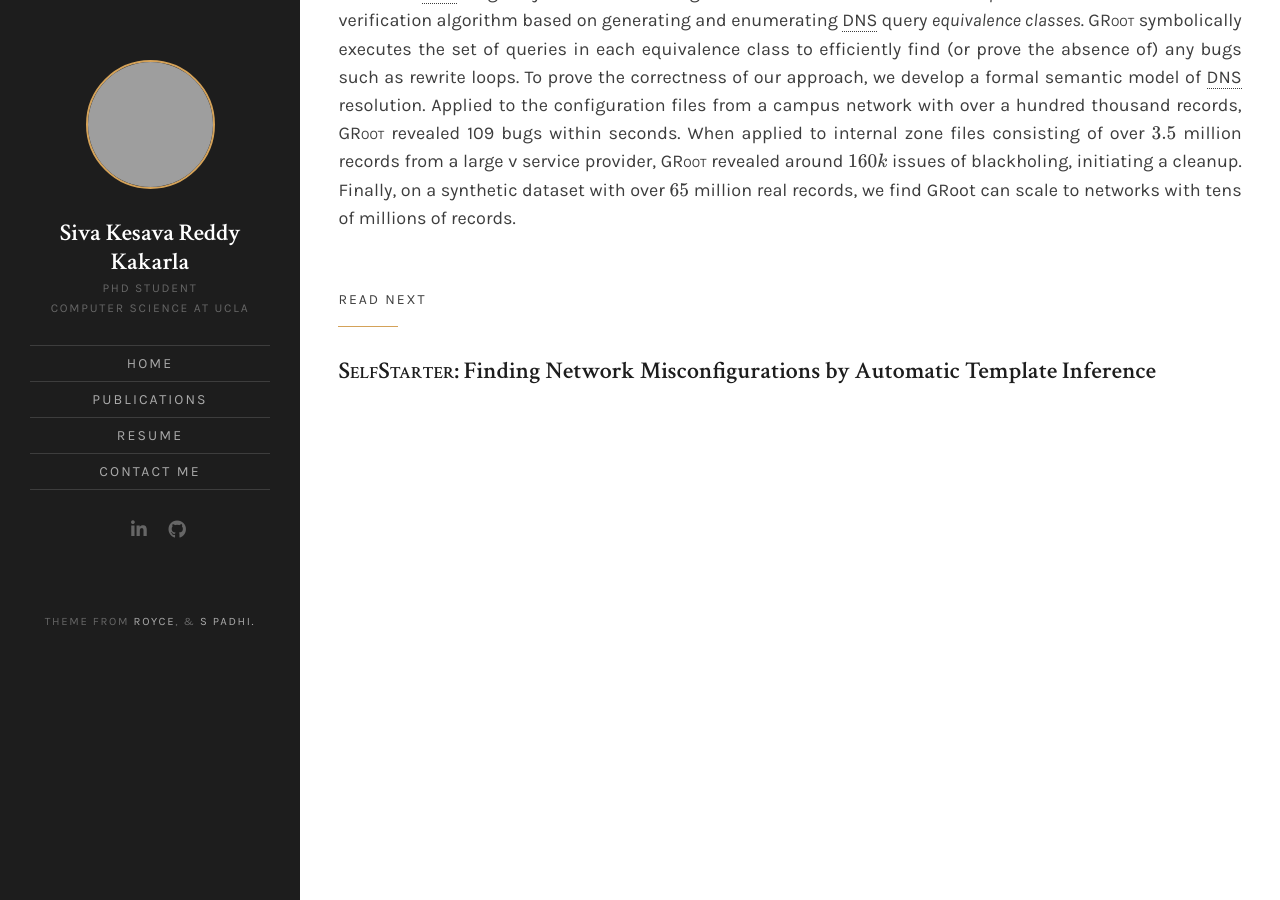
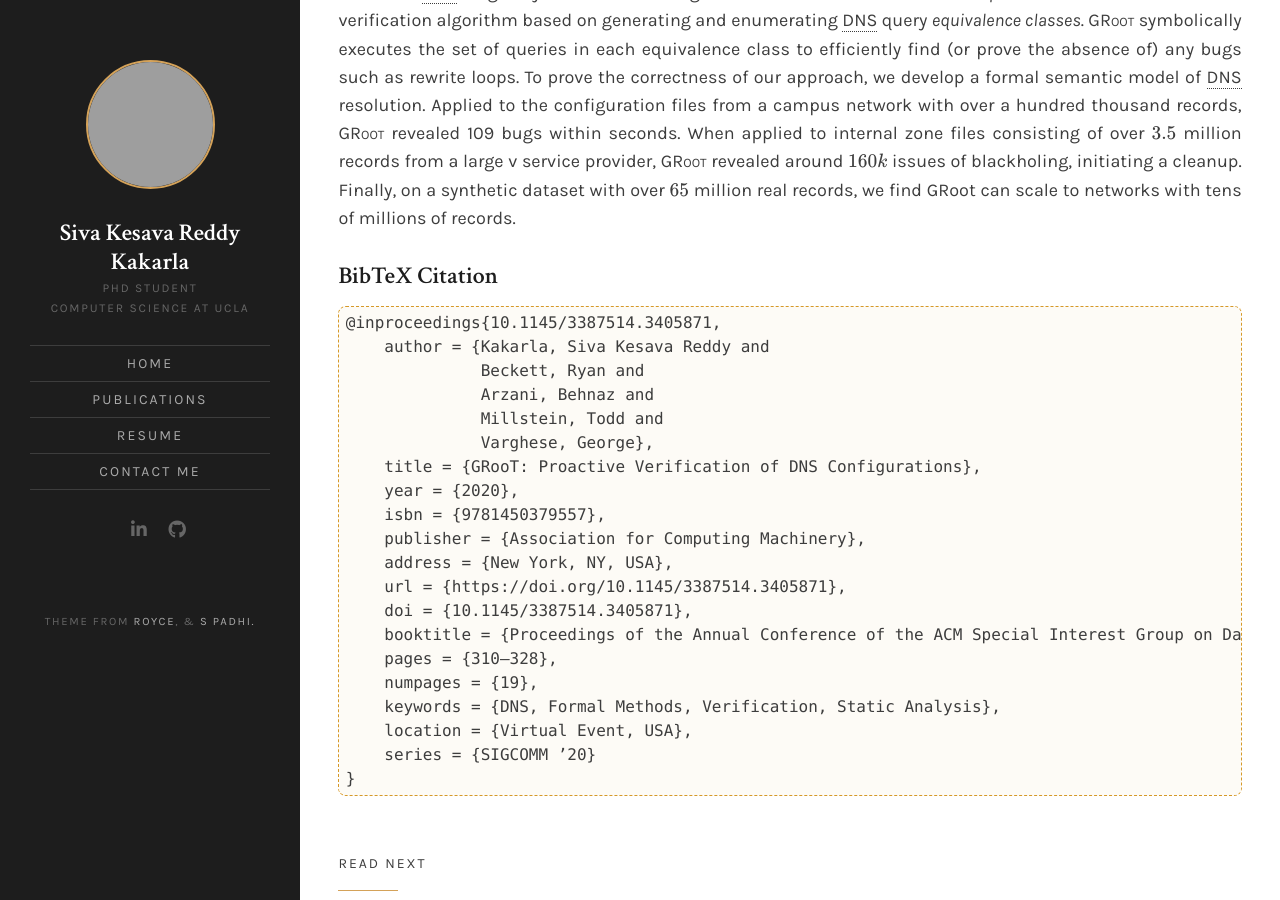
Before and after one commit to SivaKesava1/sivakesava1.github.io, a Jekyll site: the page built from _projects/5-groot.md, in a window 1280 px wide and 900 px high, scrolled down 469 px. Built offline with Jekyll 4.4.1, drawn with Linux system fonts in a browser that asks for light colours; nearby versions of some CDN libraries; a style sheet for code colours, icons or effects is not loaded; grey boxes are pictures that could not be loaded.

Commit message:
Added GRoot paper citation

````diff
--- a/_projects/5-groot.md
+++ b/_projects/5-groot.md
@@ -45,3 +45,28 @@ we find GRoot can scale to networks with tens of millions of
 records.
 
 {% include common_links.md %}
+
+#### BibTeX Citation
+
+```bibtex {% raw %}
+@inproceedings{10.1145/3387514.3405871,
+    author = {Kakarla, Siva Kesava Reddy and
+              Beckett, Ryan and
+              Arzani, Behnaz and
+              Millstein, Todd and
+              Varghese, George},
+    title = {GRooT: Proactive Verification of DNS Configurations},
+    year = {2020},
+    isbn = {9781450379557},
+    publisher = {Association for Computing Machinery},
+    address = {New York, NY, USA},
+    url = {https://doi.org/10.1145/3387514.3405871},
+    doi = {10.1145/3387514.3405871},
+    booktitle = {Proceedings of the Annual Conference of the ACM Special Interest Group on Data Communication on the Applications, Technologies, Architectures, and Protocols for Computer Communication},
+    pages = {310–328},
+    numpages = {19},
+    keywords = {DNS, Formal Methods, Verification, Static Analysis},
+    location = {Virtual Event, USA},
+    series = {SIGCOMM ’20}
+}
+{% endraw %} ```
````
